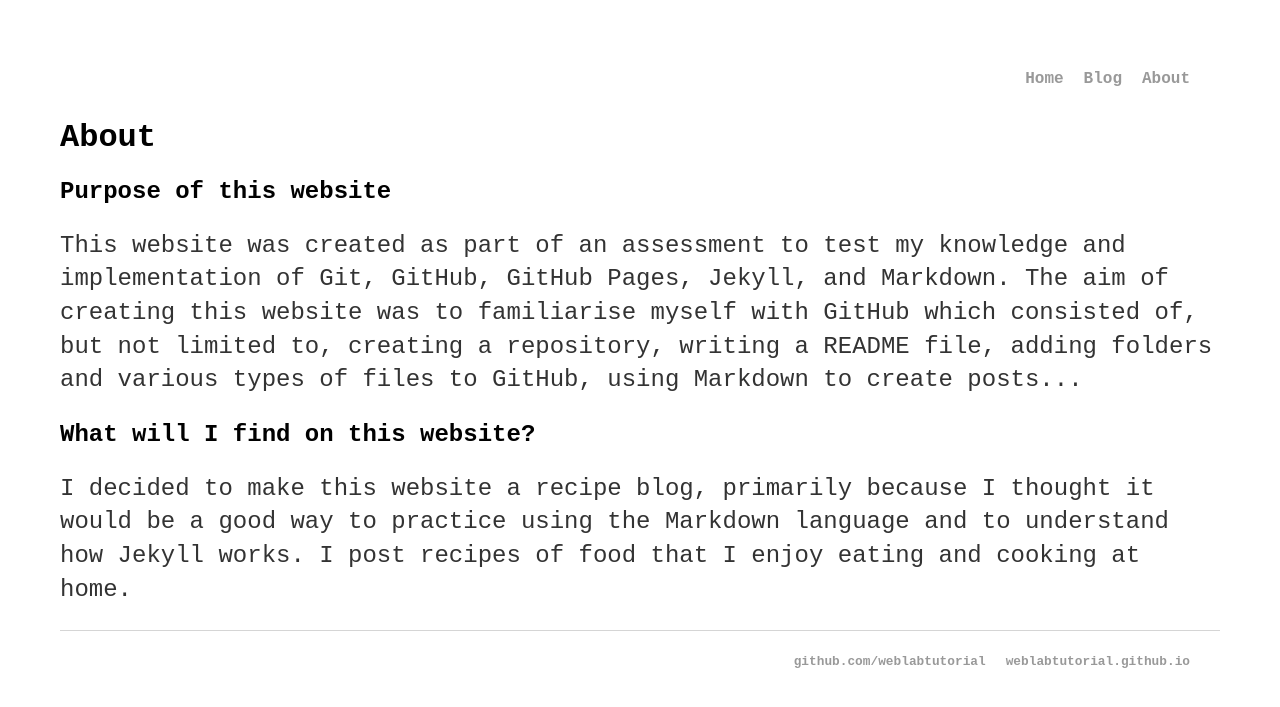
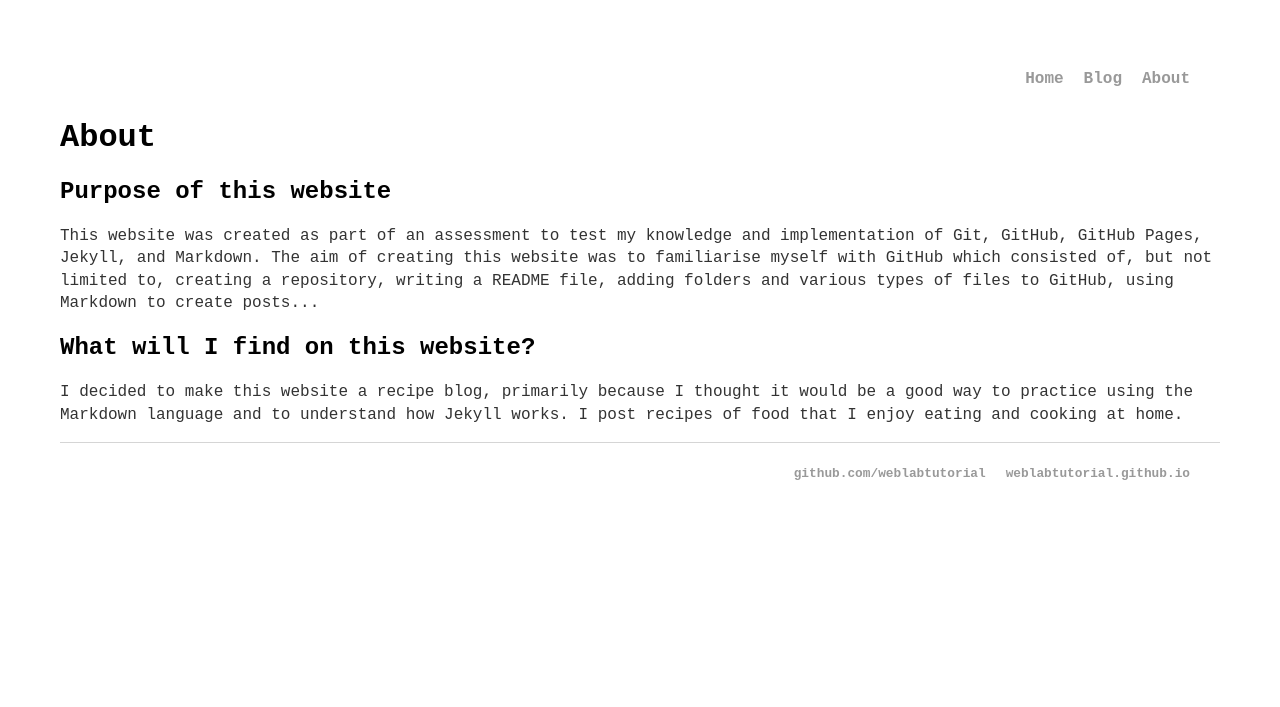
Before and after one commit to hwbekah/hwbekahlab1.github.io, a Jekyll site: the page built from about/index.html, in a window 1280 px wide. Shown: the top 707 px of the page. Built offline with Jekyll 4.4.1, drawn with Linux system fonts in a browser that asks for light colours.

Commit message:
Update main.css

```diff
--- a/css/main.css
+++ b/css/main.css
@@ -6,12 +6,7 @@ body {
   margin: 60px;
 }
 
-h1 {
-  font-size: 2em;
-}
-
 p {
-  font-size: 1.5em;
   line-height: 1.4em;
   color: #333;
 }
```
